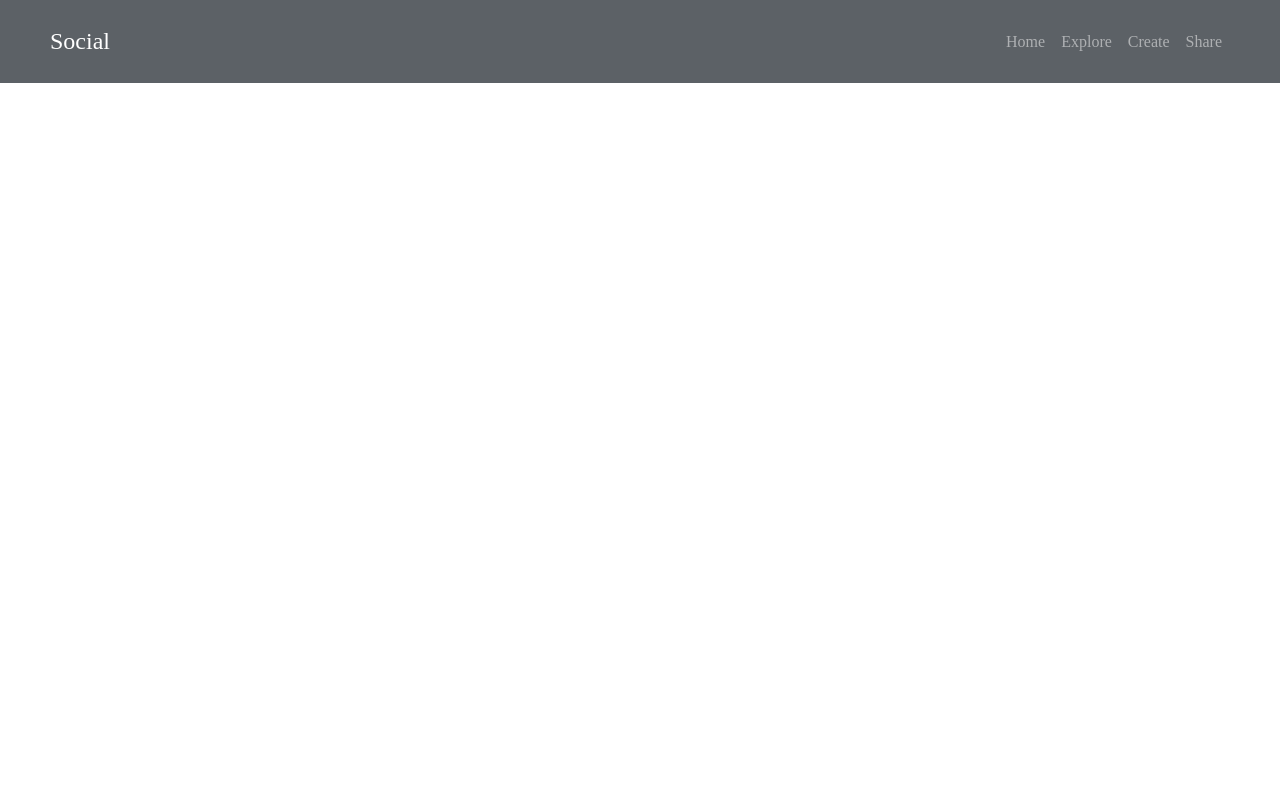
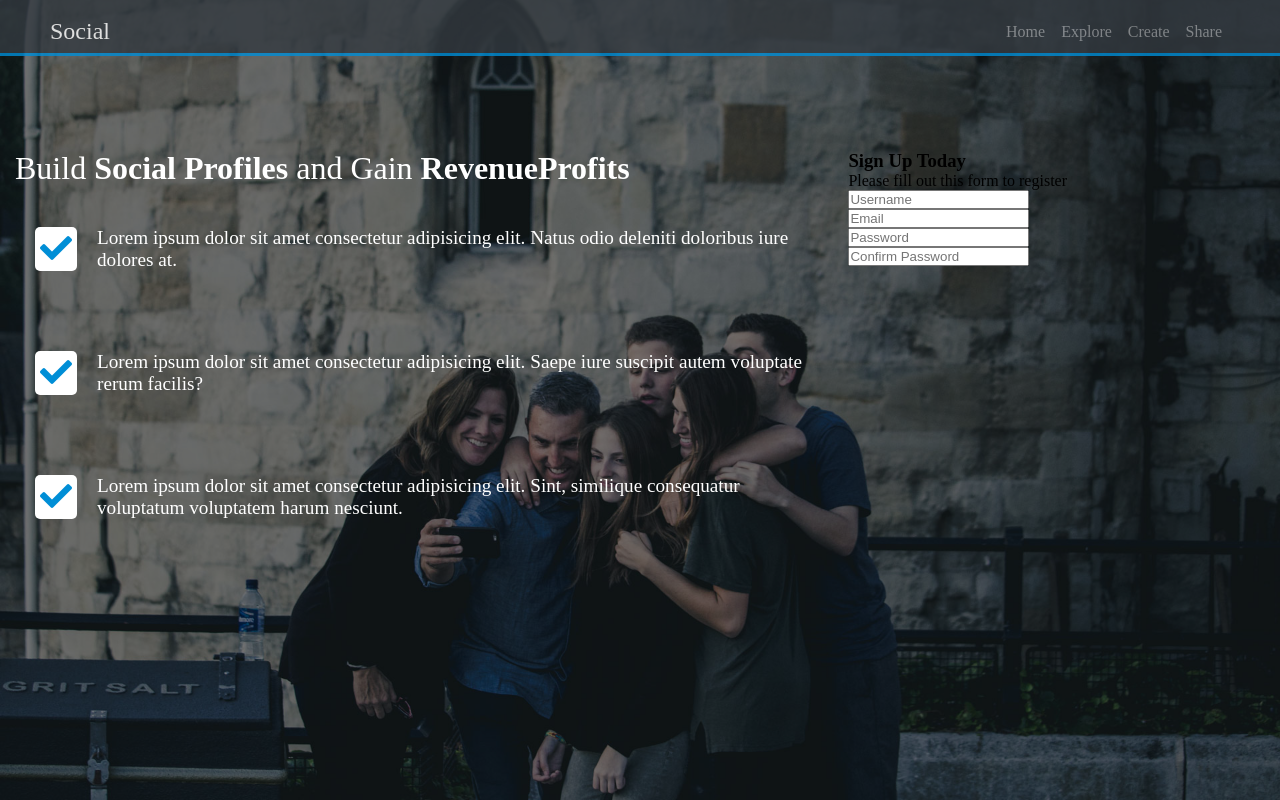
Before and after one commit to EddieChuang/web-theme, a plain HTML site: page social/pure-css/index.html in a window 1280 px wide. Drawn offline with nearby package versions, Linux system fonts and the light colour scheme.

Commit message:
book-pure-css, home showcase

```diff
--- a/social/pure-css/css/style.css
+++ b/social/pure-css/css/style.css
@@ -1,18 +1,37 @@
+/********** global **********/
 * {
   box-sizing: border-box;
   margin: 0;
   padding: 0;
 }
 
+body {
+  height: 100vh;
+  width: 100vw;
+}
+
+/********** navbar **********/
 .navbar {
+  border-bottom: 3px solid #008ed6;
   background: #343a40;
   opacity: 0.8;
+  height: 7vh;
+}
+
+.navbar--fixed-top {
+  position: fixed;
+  top: 0;
+  left: 0;
+  right: 0;
+  z-index: 1000;
 }
 
 .navbar__container {
   display: flex;
-  padding: 20px 50px;
+  height: 100%;
+  padding: 10px 50px;
   justify-content: space-between;
+  align-items: center;
   flex-wrap: wrap;
   transition: height 0.5 ease-out;
 }
@@ -100,3 +119,79 @@ Extra large devices (large desktops, 1200px and up)
     padding-bottom: 0.5rem;
   }
 }
+
+/********** home **********/
+#home {
+  background: url(../img/home.jpg);
+  background-repeat: no-repeat;
+  background-size: cover;
+  background-attachment: fixed;
+  height: 100vh;
+}
+
+.home__dark-overlay {
+  position: absolute;
+  top: 0;
+  left: 0;
+  width: 100%;
+  height: 100vh;
+  background: rgba(0, 0, 0, 0.5);
+}
+
+.home__inner {
+  padding-top: 150px;
+}
+
+.home__container {
+  padding-right: 15px;
+  padding-left: 15px;
+  margin: 0 auto;
+}
+
+.home__row {
+  display: flex;
+  justify-content: space-around;
+}
+
+.home__intro {
+  display: none;
+}
+
+.home__intro h1 {
+  color: white;
+  font-weight: 300;
+}
+
+.home__intro__desc {
+  display: flex;
+  justify-content: space-around;
+  padding: 30px 10px;
+}
+
+.home__intro__desc__checkbox {
+  color: #008ed6;
+  background: white;
+  border-radius: 5px;
+  padding: 5px;
+  margin: 10px;
+}
+
+.home__intro__desc__text {
+  color: white;
+  font-size: 1.2rem;
+  margin: 10px;
+}
+
+.home__signup {
+  flex-basis: 100%;
+}
+
+@media (min-width: 992px) {
+  .home__intro {
+    display: block;
+    flex-basis: 66.67%;
+  }
+  .home__signup {
+    flex-basis: 33.33%;
+  }
+}
--- a/social/pure-css/index.html
+++ b/social/pure-css/index.html
@@ -12,7 +12,8 @@
 </head>
 
 <body>
-  <nav class="navbar">
+  <!-- nav -->
+  <nav class="navbar navbar--fixed-top">
     <div class="navbar__container">
       <a class="navbar__brand">Social</a>
       <button class="navbar__toggler">
@@ -38,6 +39,67 @@
       </div>
     </div>
   </nav>
+  <!-- end of nav -->
+
+  <!-- home -->
+  <header id="home">
+    <div class="home__dark-overlay">
+      <div class="home__inner home__container">
+        <div class="home__row">
+          <div class="home__intro">
+            <h1>Build
+              <strong>Social Profiles</strong> and Gain
+              <strong>RevenueProfits</strong>
+            </h1>
+            <div class="home__intro__desc">
+              <div class="home__intro__desc__checkbox">
+                <i class="fas fa-check fa-2x"></i>
+              </div>
+              <div class="home__intro__desc__text">Lorem ipsum dolor sit amet consectetur adipisicing elit. Natus odio deleniti doloribus iure dolores at.</div>
+            </div>
+            <div class="home__intro__desc">
+              <div class="home__intro__desc__checkbox">
+                <i class="fas fa-check fa-2x"></i>
+              </div>
+              <div class="home__intro__desc__text">Lorem ipsum dolor sit amet consectetur adipisicing elit. Saepe iure suscipit autem voluptate rerum facilis?</div>
+            </div>
+            <div class="home__intro__desc">
+              <div class="home__intro__desc__checkbox">
+                <i class="fas fa-check fa-2x"></i>
+              </div>
+              <div class="home__intro__desc__text">Lorem ipsum dolor sit amet consectetur adipisicing elit. Sint, similique consequatur voluptatum voluptatem
+                harum nesciunt.</div>
+            </div>
+          </div>
+          <!-- end of home__intro -->
+          <div class="home__signup">
+            <div class="home__card">
+              <div class="home__card__body">
+                <h3>Sign Up Today</h3>
+                <p>Please fill out this form to register</p>
+              </div>
+              <form>
+                <div class="home__form-group">
+                  <input type="text" class="home__form-control" placeholder="Username">
+                </div>
+                <div class="home__form-group">
+                  <input type="email" class="home__form-control" placeholder="Email">
+                </div>
+                <div class="home__form-group">
+                  <input type="password" class="home__form-control" placeholder="Password">
+                </div>
+                <div class="home__form-group">
+                  <input type="password" class="home__form-control" placeholder="Confirm Password">
+                </div>
+              </form>
+            </div>
+          </div>
+          <!-- end of home__signup -->
+        </div>
+      </div>
+    </div>
+  </header>
+  <!-- end of home -->
 
   <script src="https://code.jquery.com/jquery-3.3.1.min.js" integrity="sha256-FgpCb/KJQlLNfOu91ta32o/NMZxltwRo8QtmkMRdAu8="
     crossorigin="anonymous"></script>
```
